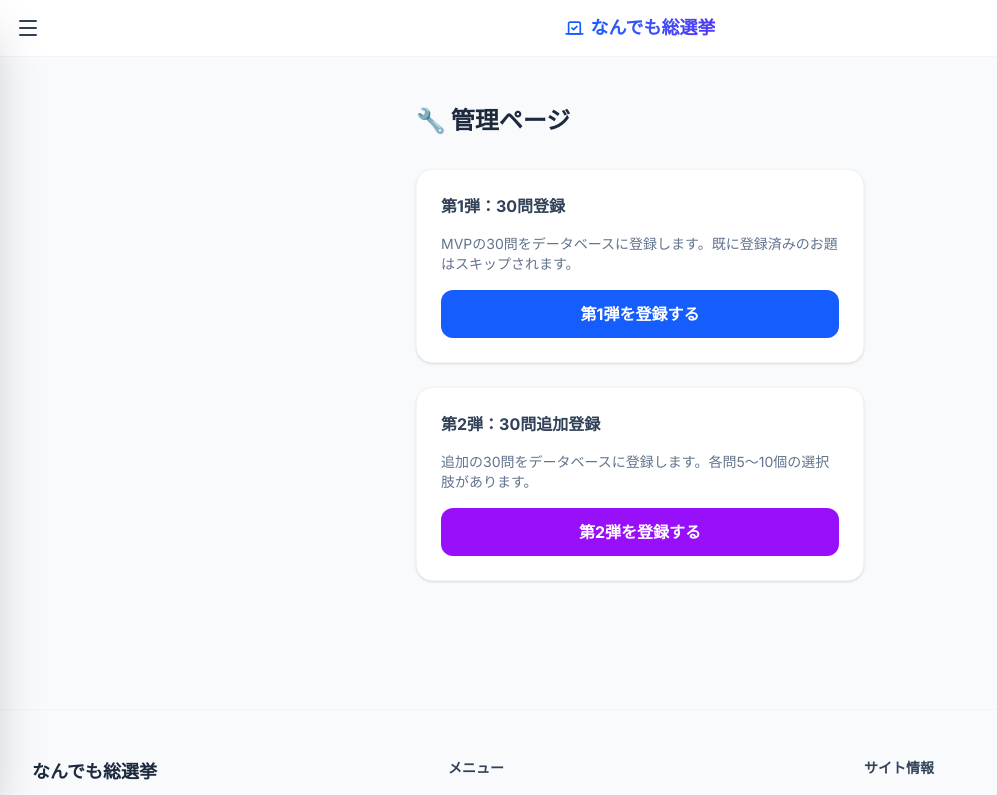
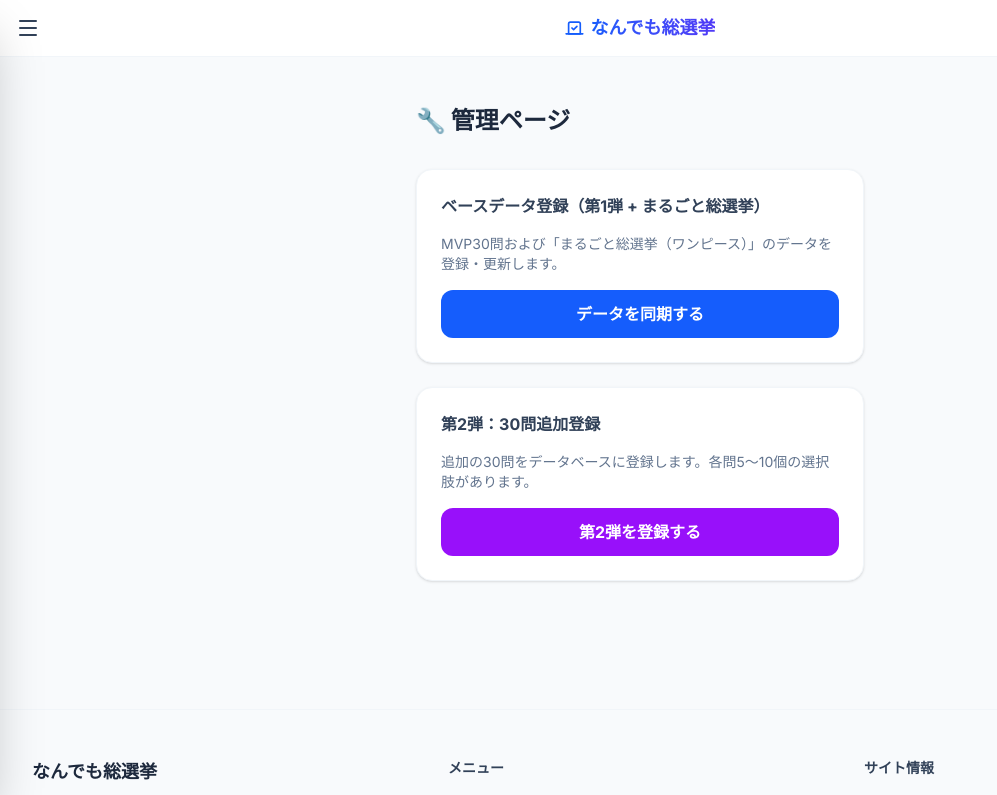
Before and after one commit to haruhei14/general-election-mvp, a Next.js app: page /admin in a window 1280 px wide. Shown: the top 795 px of the page, without its empty margins (0-997 px from the left). Built offline with nearby package versions, Linux system fonts and the light colour scheme.

Commit message:
chore: update admin panel UI for Marugoto seed

```diff
--- a/app/admin/page.tsx
+++ b/app/admin/page.tsx
@@ -47,9 +47,9 @@ export default function AdminPage() {
             <h1 className="text-2xl font-black text-slate-800 mb-8">🔧 管理ページ</h1>
 
             <div className="bg-white p-6 rounded-2xl border border-slate-100 shadow-sm space-y-4">
-                <h2 className="font-bold text-slate-700">第1弾：30問登録</h2>
+                <h2 className="font-bold text-slate-700">ベースデータ登録（第1弾 + まるごと総選挙）</h2>
                 <p className="text-sm text-slate-500">
-                    MVPの30問をデータベースに登録します。既に登録済みのお題はスキップされます。
+                    MVP30問および「まるごと総選挙（ワンピース）」のデータを登録・更新します。
                 </p>
 
                 <button
@@ -57,7 +57,7 @@ export default function AdminPage() {
                     disabled={isLoading}
                     className="w-full py-3 px-6 bg-blue-600 text-white font-bold rounded-xl hover:bg-blue-700 disabled:opacity-50 transition-all"
                 >
-                    {isLoading ? '登録中...' : '第1弾を登録する'}
+                    {isLoading ? '登録中...' : 'データを同期する'}
                 </button>
 
                 {status && (
```
